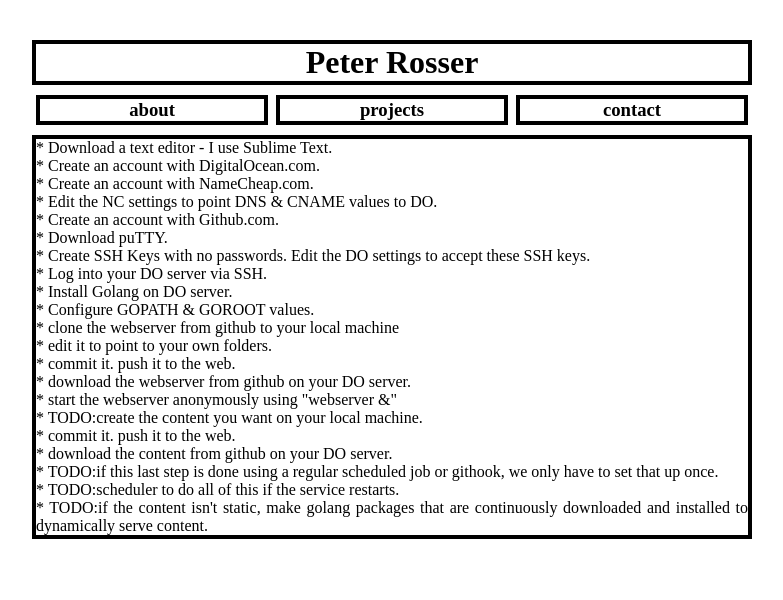
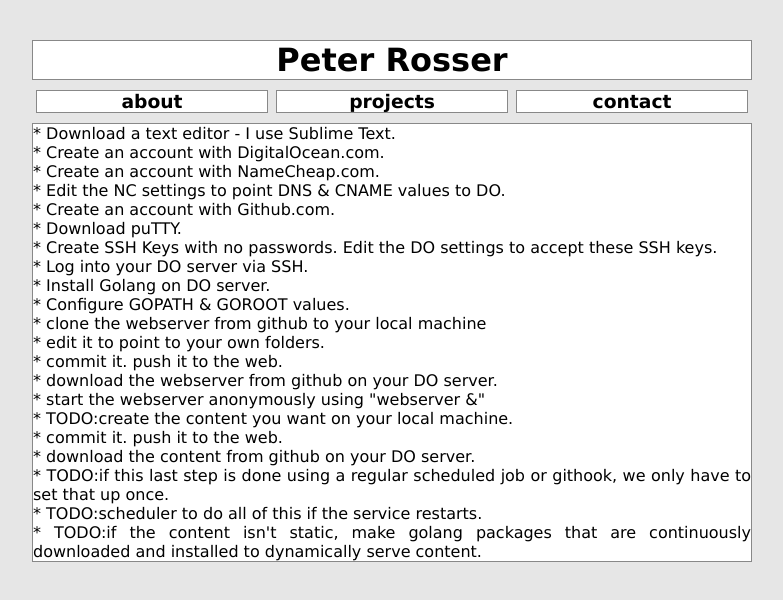
Before and after one commit to tharax/website, a plain HTML site: page peterrosser/index.html in a window 1280 px wide. Shown: the whole page, without its empty margins (248-1031 px from the left). Drawn offline with Linux system fonts and the light colour scheme.

Commit message:
pushing updates for the CSS
I did these a couple of weeks ago but didn't push them live.

```diff
--- a/peterrosser/stylesheet.css
+++ b/peterrosser/stylesheet.css
@@ -4,11 +4,17 @@
 	margin: auto;
 }
 
+body {
+	background-color: #e6e6e6;
+	font-family: Verdana, Arial, Helvetica, sans-serif;
+}
+
 .title {
 	width: 100%;
 	text-align: center;
-	border: 4px solid;
 	margin-top: 40px;
+	background-color : #ffffff;
+	border           : 1px solid #888;
 }
 
 .menu {
@@ -21,12 +27,16 @@
 	margin-top: 10px;
 	margin-left: 4px;
 	margin-right: 4px;
-	border: 4px solid;
+	/*border: 4px solid;*/
+	background-color : #ffffff;
+	border           : 1px solid #888;
 }
 
 .content {
 	width: 100%;
 	text-align: justify;
 	margin-top: 10px;
-	border: 4px solid;
+	/*border: 4px solid;*/
+	border           : 1px solid #888;
+	background-color : #ffffff;
 }
```
Also changed, not shown: thefirsttrust/index.html (+1 -1 lines).
